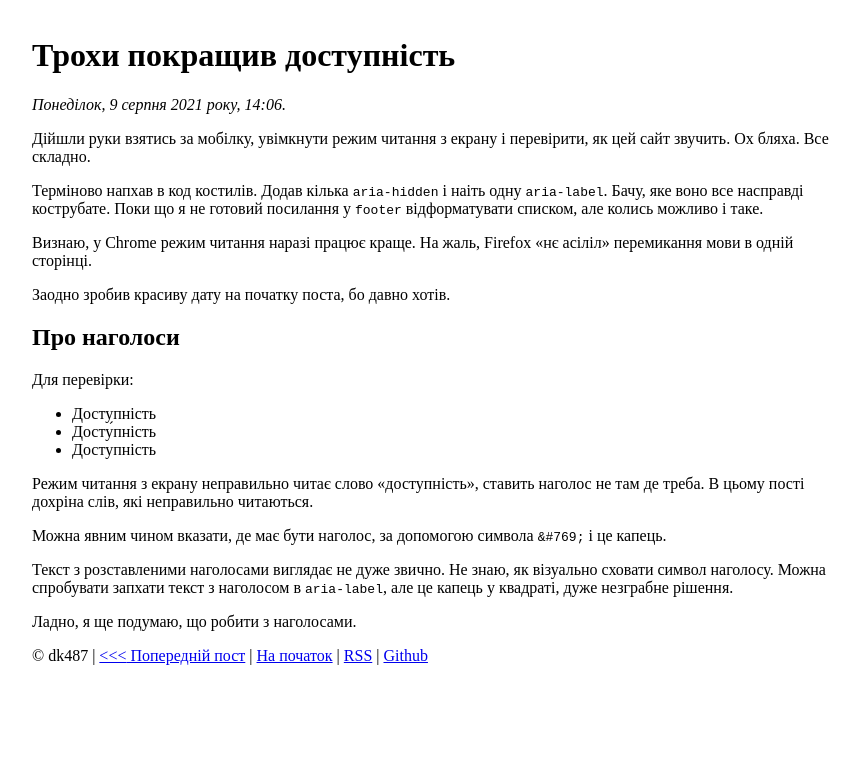
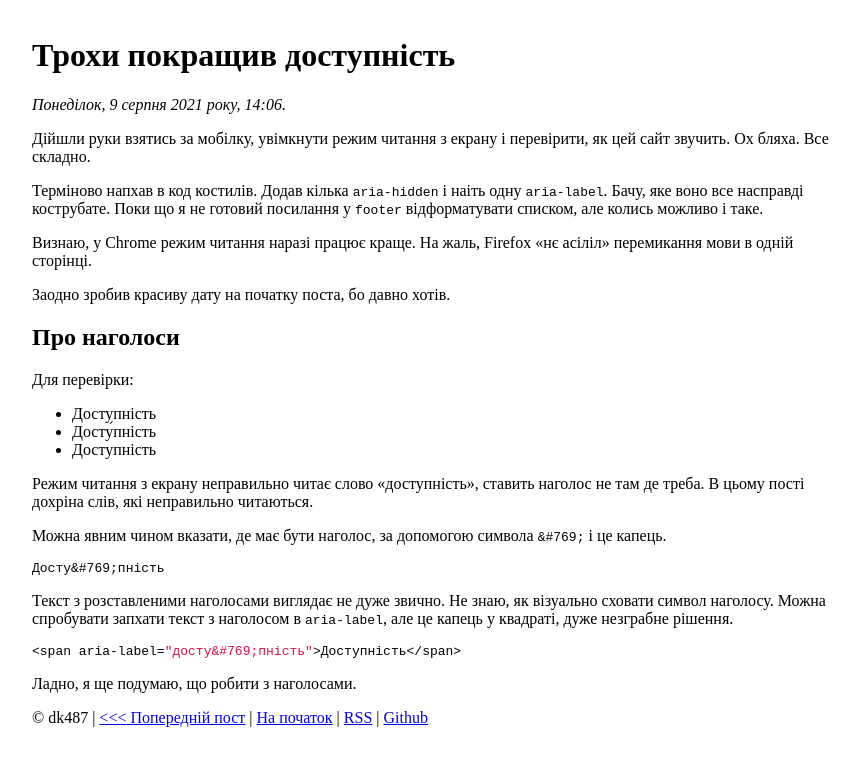
Before and after one commit to dk487/test.de.co.ua, a Jekyll site: the page built from _posts/2021/2021-08-09-better-accessibility.md, in a window 1280 px wide. Shown: the top 766 px of the page, without its empty margins (208-1068 px from the left). Built offline with Jekyll 4.4.1, drawn with Linux system fonts in a browser that asks for light colours.

Commit message:
Post update

````diff
--- a/_posts/2021/2021-08-09-better-accessibility.md
+++ b/_posts/2021/2021-08-09-better-accessibility.md
@@ -19,12 +19,20 @@
 
  - Доступність
  - Досту&#769;пність
- - <span aria-label="досту&#769;пність">Доступність
+ - <span aria-label="досту&#769;пність">Доступність</span>
 
 Режим читання з екрану неправильно читає слово «доступність», ставить наголос не там де треба. В цьому пості дохріна слів, які неправильно читаються.
 
 Можна явним чином вказати, де має бути наголос, за допомогою символа `&#769;` і це капець.
 
+```html
+Досту&#769;пність
+```
+
 Текст з розставленими наголосами виглядає не дуже звично. Не знаю, як візуально сховати символ наголосу. Можна спробувати запхати текст з наголосом в `aria-label`, але це капець у квадраті, дуже незграбне рішення.
 
+```html
+<span aria-label="досту&#769;пність">Доступність</span>
+```
+
 Ладно, я ще подумаю, що робити з наголосами.
````
